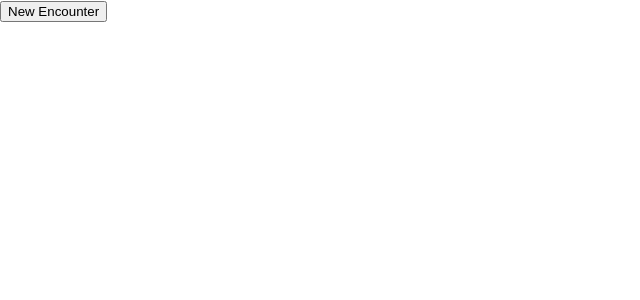
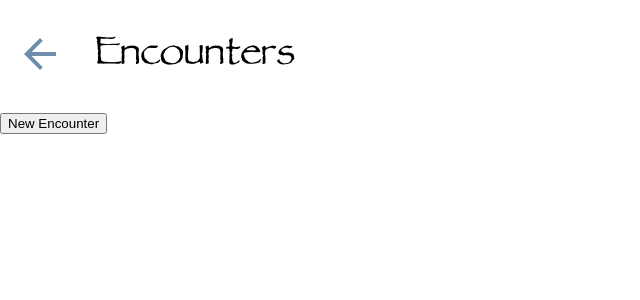
Before and after one commit to Noah-Yasarturk/tabletop_combat_tracker, a React (Create React App) app in the folder frontend/tabletop-track/: page /encounters in a window 1280 px wide. Shown: the top 300 px of the page, without its empty margins (0-640 px from the left). Built offline with nearby package versions, Linux system fonts and the light colour scheme.

Commit message:
Format back button a bit

```diff
--- a/frontend/tabletop-track/package.json
+++ b/frontend/tabletop-track/package.json
@@ -8,6 +8,7 @@
     "@testing-library/user-event": "^13.5.0",
     "react": "^18.3.1",
     "react-dom": "^18.3.1",
+    "react-icons": "^5.2.1",
     "react-router-dom": "^6.23.1",
     "react-scripts": "5.0.1",
     "web-vitals": "^2.1.4"
--- a/frontend/tabletop-track/src/components/encounters/encounterHeader.jsx
+++ b/frontend/tabletop-track/src/components/encounters/encounterHeader.jsx
@@ -3,7 +3,7 @@ import './encounterHeader.scss'
 export function EncounterHeader() {
     return (
         <div className="staticHeader">
-            <span className="encounterText">Encounter Name</span>
+            <span className="headerText">Encounter Name</span>
         </div>
     )
 }
--- a/frontend/tabletop-track/src/components/encounters/encounterMenu.jsx
+++ b/frontend/tabletop-track/src/components/encounters/encounterMenu.jsx
@@ -1,7 +1,23 @@
+import { MdArrowBack } from 'react-icons/md'
+import { Link } from "react-router-dom";
+import './encounterMenu.scss';
+
 export function EncounterMenu() {
     return (
-        <div>
-            <button class="newEncounterButton">New Encounter</button>
+        <div class="encounterMenuWrapper">
+            <div className="staticHeader">
+                <span class="backToMainMenuSection">
+                    <Link to={`/`}>
+                        <MdArrowBack></MdArrowBack>
+                    </Link>
+                </span>
+                <span className="headerText">Encounters</span>
+            </div>
+
+            <div class="encounterSelectionWrapper">
+                {/* TODO: render via API call to getEncounters() */}
+                <button class="newEncounterButton">New Encounter</button>
+            </div>
         </div>
     )
 }
--- /dev/null
+++ b/frontend/tabletop-track/src/components/encounters/encounterMenu.scss
@@ -0,0 +1,22 @@
+@import '../globalStyles.scss';
+
+.encounterMenuWrapper {
+    display: flex;
+    flex-direction: column;
+
+}
+
+.encounterSelectionWrapper {
+
+}
+
+.backToMainMenuSection {
+    display: flex;
+
+}
+
+.backToMainMenuSection svg {
+    // The back icon
+    font-size: 3em;
+    color: $lightBlue;
+}
--- a/frontend/tabletop-track/src/components/globalStyles.scss
+++ b/frontend/tabletop-track/src/components/globalStyles.scss
@@ -8,6 +8,23 @@ $lightGreen: rgb(92, 136, 117);
 
 $iconMinWidth: 4.25em;
 
+.staticHeader {
+    padding: 1em;
+    display: flex;
+    align-items: center;
+    top:0;
+    position: sticky;
+    z-index: 3;
+    height: 10vh;
+}
+
+.headerText {
+    font-family: Papyrus;
+    font-size: 400%;
+    padding-left:0.5em
+}
+
+
 
 // $blueBlaze: 1px 3px 1px rgb(97, 97, 97),
 // 0 0 60px #0f248a inset;
--- a/frontend/tabletop-track/src/components/mainMenu.jsx
+++ b/frontend/tabletop-track/src/components/mainMenu.jsx
@@ -4,7 +4,9 @@ import { Outlet, Link } from "react-router-dom";
 export function MainMenu() {
     return (
     <div class="appMainMenu">
-        <h1>Initiative Tracker</h1>
+        <div className="staticHeader">
+            <span className="headerText">Initiative Tracker</span>
+        </div>
         <div class="menuButtonsWrapper">
             <Link class="menuLink" to={`encounters`}>Encounters</Link>
 
--- a/frontend/tabletop-track/src/components/mainMenu.scss
+++ b/frontend/tabletop-track/src/components/mainMenu.scss
@@ -21,4 +21,5 @@
     text-align: center;
     text-decoration: none;
     color: black;
+    border-radius: 15px;
 }
```
Also changed, not shown: frontend/tabletop-track/src/components/encounters/encounterHeader.scss (+3 -11 lines), 2 other files (tests, documents, lock files or other folders).
